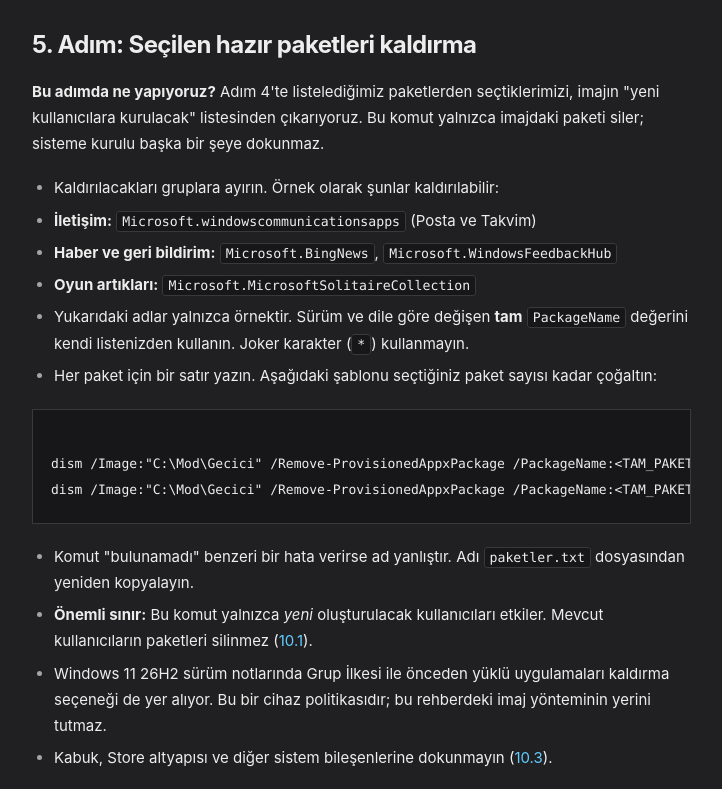
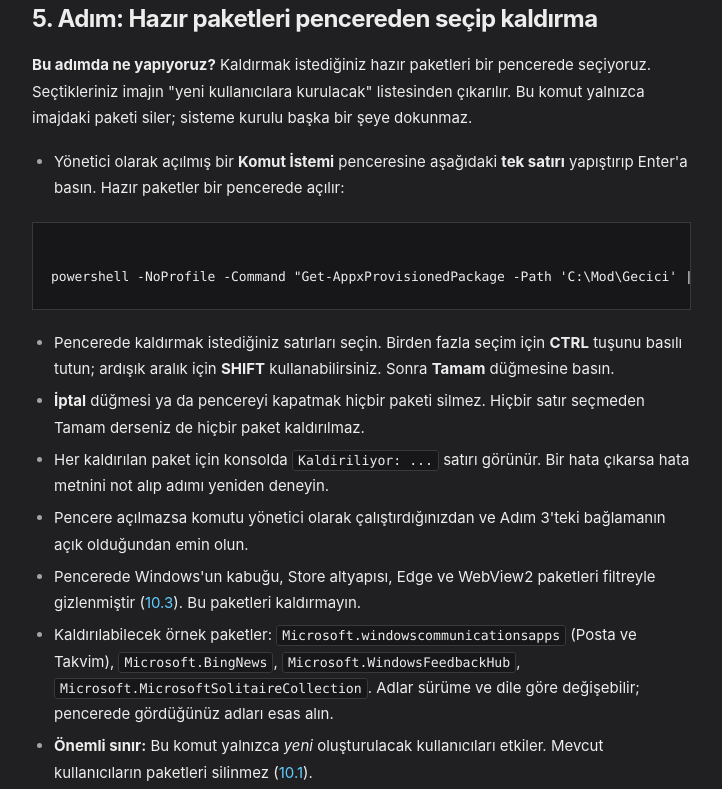
Before and after one commit to emirttac/emirttac-Windows-Guide, a plain HTML site: page tutorial.html in a window 1280 px wide. Shown: the part 5542-6331 px from the top of the page, without its empty margins (292-1014 px from the left). Drawn offline with Linux system fonts and the light colour scheme.

Commit message:
Tutorial: Step 5 uses a single-line Out-GridView selection command
Replaces the per-package dism copy/paste template with one PowerShell
command that lists provisioned packages in a selection window and
removes the chosen ones from the mounted image.

Co-authored-by: Copilot App <223556219+Copilot@users.noreply.github.com>

```diff
--- a/tutorial.html
+++ b/tutorial.html
@@ -147,28 +147,26 @@ icacls "C:\Mod\Medya\sources\install.wim" /grant Administrators:F</code></pre>
         <ul>
           <li><code>C:\Mod\paketler.txt</code> dosyasını Not Defteri ile açın.</li>
           <li>Her kayıtta <strong>DisplayName</strong> (uygulamanın okunabilir adı) ve <strong>PackageName</strong> (komutlarda kullanılacak tam ad) yer alır. Paket adları <code>Ad_sürüm_mimari_~_yayıncı-kimliği</code> biçimindedir.</li>
-          <li>Kaldırmak istediğiniz uygulamaların <strong>PackageName</strong> değerini tam olarak kopyalayın. Adlar sürüme ve dile göre değiştiği için bu çıktıyı esas alın; başka bir sürümden alınan ad eşleşmez (<a href="registry-and-apps.html#bolum-10-3">10.3</a>).</li>
+          <li>Bu listeyi yalnızca incelemek için kullanın. Kaldıracaklarınızı Adım 5'teki pencerede seçeceksiniz; paket adlarını kopyalamanız gerekmez.</li>
           <li><strong>Bu adımda hiçbir şey silmeyin.</strong> Windows'un kabuğu (Başlat, görev çubuğu, Ayarlar), Microsoft Store altyapısı ve Edge/WebView2 ile ilgili paketler kaldırma listesine girmez.</li>
         </ul>
         <p><strong>Kontrol:</strong> <code>paketler.txt</code> içinde hem <code>DisplayName</code> hem <code>PackageName</code> satırları görünüyorsa liste doğru alınmıştır.</p>
 
-        <h2 id="adim-5">5. Adım: Seçilen hazır paketleri kaldırma</h2>
-        <p><strong>Bu adımda ne yapıyoruz?</strong> Adım 4'te listelediğimiz paketlerden seçtiklerimizi, imajın "yeni kullanıcılara kurulacak" listesinden çıkarıyoruz. Bu komut yalnızca imajdaki paketi siler; sisteme kurulu başka bir şeye dokunmaz.</p>
+        <h2 id="adim-5">5. Adım: Hazır paketleri pencereden seçip kaldırma</h2>
+        <p><strong>Bu adımda ne yapıyoruz?</strong> Kaldırmak istediğiniz hazır paketleri bir pencerede seçiyoruz. Seçtikleriniz imajın "yeni kullanıcılara kurulacak" listesinden çıkarılır. Bu komut yalnızca imajdaki paketi siler; sisteme kurulu başka bir şeye dokunmaz.</p>
         <ul>
-          <li>Kaldırılacakları gruplara ayırın. Örnek olarak şunlar kaldırılabilir:</li>
-          <li><strong>İletişim:</strong> <code>Microsoft.windowscommunicationsapps</code> (Posta ve Takvim)</li>
-          <li><strong>Haber ve geri bildirim:</strong> <code>Microsoft.BingNews</code>, <code>Microsoft.WindowsFeedbackHub</code></li>
-          <li><strong>Oyun artıkları:</strong> <code>Microsoft.MicrosoftSolitaireCollection</code></li>
-          <li>Yukarıdaki adlar yalnızca örnektir. Sürüm ve dile göre değişen <strong>tam</strong> <code>PackageName</code> değerini kendi listenizden kullanın. Joker karakter (<code>*</code>) kullanmayın.</li>
-          <li>Her paket için bir satır yazın. Aşağıdaki şablonu seçtiğiniz paket sayısı kadar çoğaltın:</li>
+          <li>Yönetici olarak açılmış bir <strong>Komut İstemi</strong> penceresine aşağıdaki <strong>tek satırı</strong> yapıştırıp Enter'a basın. Hazır paketler bir pencerede açılır:</li>
         </ul>
-        <pre><code>dism /Image:"C:\Mod\Gecici" /Remove-ProvisionedAppxPackage /PackageName:&lt;TAM_PAKET_ADI_1&gt;
-dism /Image:"C:\Mod\Gecici" /Remove-ProvisionedAppxPackage /PackageName:&lt;TAM_PAKET_ADI_2&gt;</code></pre>
+        <pre><code>powershell -NoProfile -Command "Get-AppxProvisionedPackage -Path 'C:\Mod\Gecici' | Where-Object { $_.DisplayName -notmatch 'Store|VCLibs|NET\.Native|UI\.Xaml|AppRuntime|DesktopAppInstaller|WebView|Edge|SecHealthUI|Windows\.Client|MicrosoftWindows\.Client|ShellExperience|StartMenu|CloudExperience|AAD\.Broker|AccountsControl|LockApp|XboxIdentityProvider|Extension' } | Sort-Object DisplayName | Select-Object DisplayName, Version, PackageName | Out-GridView -Title 'Kaldirmak istediklerinizi CTRL ile secin, sonra Tamam a basin (sistem paketleri gizlendi)' -PassThru | ForEach-Object { Write-Host ('Kaldiriliyor: ' + $_.DisplayName); Remove-AppxProvisionedPackage -Path 'C:\Mod\Gecici' -PackageName $_.PackageName | Out-Null }"</code></pre>
         <ul>
-          <li>Komut "bulunamadı" benzeri bir hata verirse ad yanlıştır. Adı <code>paketler.txt</code> dosyasından yeniden kopyalayın.</li>
+          <li>Pencerede kaldırmak istediğiniz satırları seçin. Birden fazla seçim için <strong>CTRL</strong> tuşunu basılı tutun; ardışık aralık için <strong>SHIFT</strong> kullanabilirsiniz. Sonra <strong>Tamam</strong> düğmesine basın.</li>
+          <li><strong>İptal</strong> düğmesi ya da pencereyi kapatmak hiçbir paketi silmez. Hiçbir satır seçmeden Tamam derseniz de hiçbir paket kaldırılmaz.</li>
+          <li>Her kaldırılan paket için konsolda <code>Kaldiriliyor: ...</code> satırı görünür. Bir hata çıkarsa hata metnini not alıp adımı yeniden deneyin.</li>
+          <li>Pencere açılmazsa komutu yönetici olarak çalıştırdığınızdan ve Adım 3'teki bağlamanın açık olduğundan emin olun.</li>
+          <li>Pencerede Windows'un kabuğu, Store altyapısı, Edge ve WebView2 paketleri filtreyle gizlenmiştir (<a href="registry-and-apps.html#bolum-10-3">10.3</a>). Bu paketleri kaldırmayın.</li>
+          <li>Kaldırılabilecek örnek paketler: <code>Microsoft.windowscommunicationsapps</code> (Posta ve Takvim), <code>Microsoft.BingNews</code>, <code>Microsoft.WindowsFeedbackHub</code>, <code>Microsoft.MicrosoftSolitaireCollection</code>. Adlar sürüme ve dile göre değişebilir; pencerede gördüğünüz adları esas alın.</li>
           <li><strong>Önemli sınır:</strong> Bu komut yalnızca <em>yeni</em> oluşturulacak kullanıcıları etkiler. Mevcut kullanıcıların paketleri silinmez (<a href="registry-and-apps.html#bolum-10-1">10.1</a>).</li>
           <li>Windows 11 26H2 sürüm notlarında Grup İlkesi ile önceden yüklü uygulamaları kaldırma seçeneği de yer alıyor. Bu bir cihaz politikasıdır; bu rehberdeki imaj yönteminin yerini tutmaz.</li>
-          <li>Kabuk, Store altyapısı ve diğer sistem bileşenlerine dokunmayın (<a href="registry-and-apps.html#bolum-10-3">10.3</a>).</li>
         </ul>
 
         <h2 id="adim-6">6. Adım: Varsayılan kullanıcı profilini ayarlama (isteğe bağlı)</h2>
```
Also changed, not shown: en/tutorial.html (+11 -13 lines).
